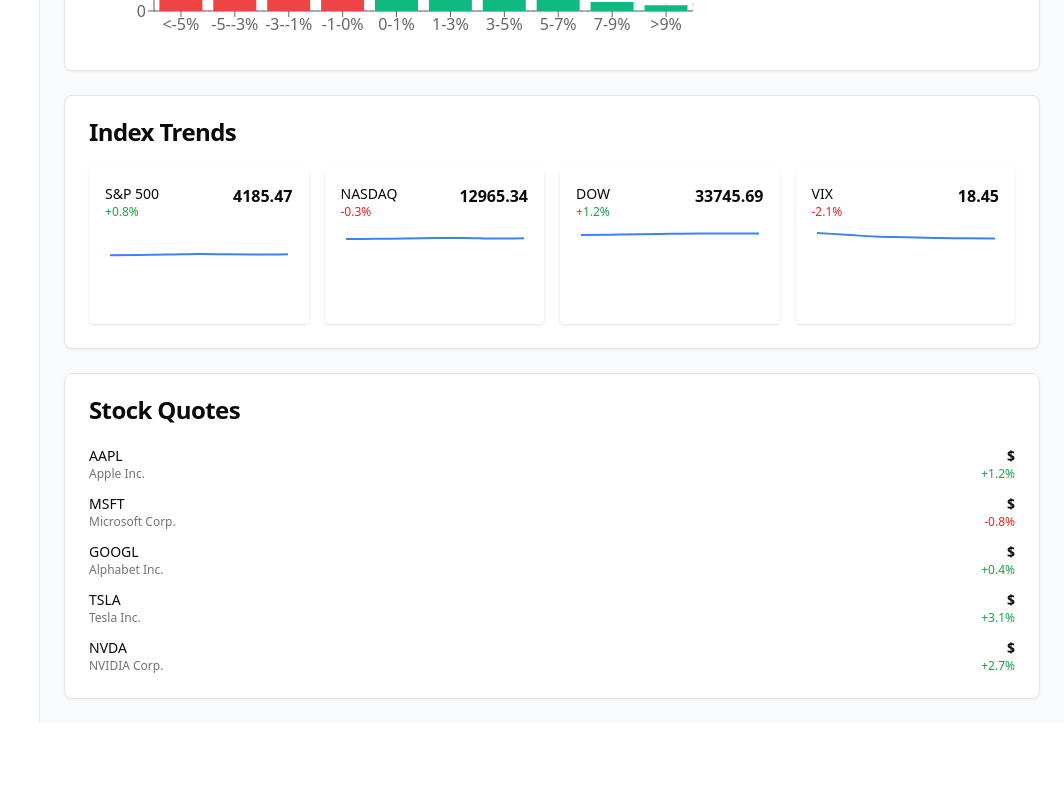
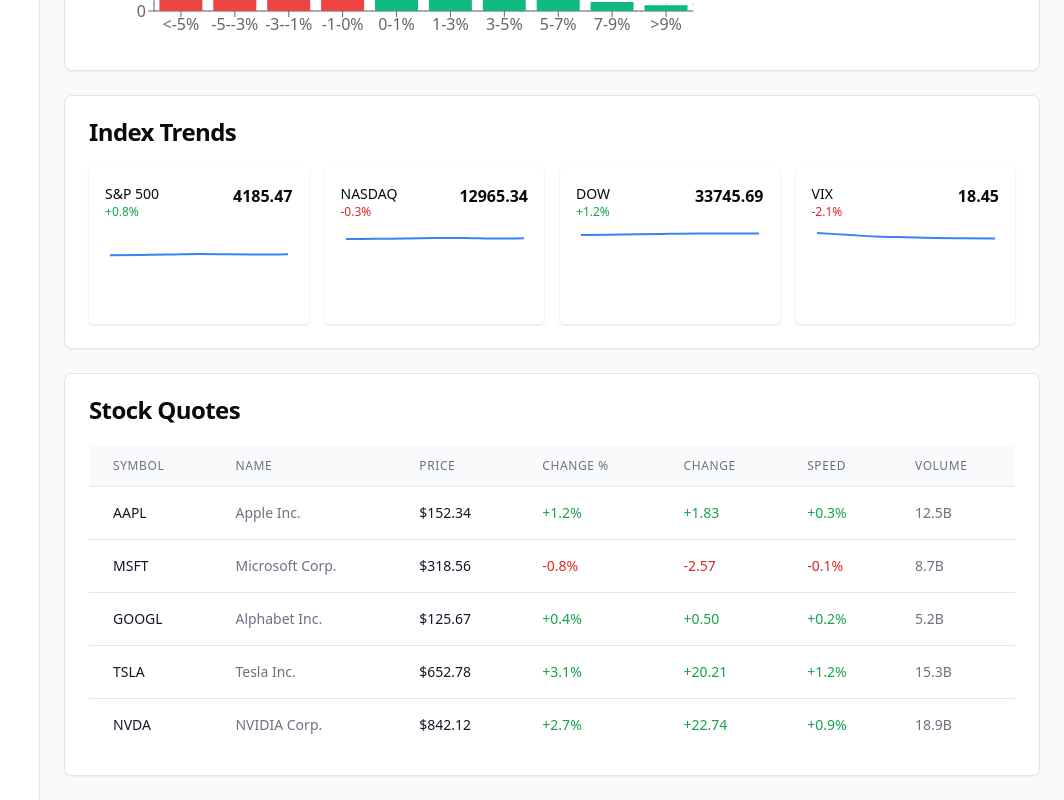
Before and after one commit to hyxONick/hsbc-training-frontend, a React (Vite) app: page /market-information in a window 1280 px wide. Shown: the part 468-1268 px from the top of the page, without its empty margins (216-1280 px from the left). Before the commit the page ends 1191 px from the top, so only its background shows below. Built offline with nearby package versions, Linux system fonts and the light colour scheme; sample sign-in values are in the browser's storage.

Commit message:
add sheet to marketinformation page

```diff
--- a/src/constants/marketInformationData.js
+++ b/src/constants/marketInformationData.js
@@ -49,11 +49,51 @@
 
 // 个股行情
 export const stockQuotes = [
-  { symbol: 'AAPL', name: 'Apple Inc.', value: 152.34, change: 1.2 },
-  { symbol: 'MSFT', name: 'Microsoft Corp.', value: 318.56, change: -0.8 },
-  { symbol: 'GOOGL', name: 'Alphabet Inc.', value: 125.67, change: 0.4 },
-  { symbol: 'TSLA', name: 'Tesla Inc.', value: 652.78, change: 3.1 },
-  { symbol: 'NVDA', name: 'NVIDIA Corp.', value: 842.12, change: 2.7 },
+  {
+    symbol: 'AAPL',
+    name: 'Apple Inc.',
+    price: 152.34,
+    change: 1.2,
+    changeAmount: 1.83,
+    speed: 0.3,
+    volume: '12.5B'
+  },
+  {
+    symbol: 'MSFT',
+    name: 'Microsoft Corp.',
+    price: 318.56,
+    change: -0.8,
+    changeAmount: -2.57,
+    speed: -0.1,
+    volume: '8.7B'
+  },
+  {
+    symbol: 'GOOGL',
+    name: 'Alphabet Inc.',
+    price: 125.67,
+    change: 0.4,
+    changeAmount: 0.50,
+    speed: 0.2,
+    volume: '5.2B'
+  },
+  {
+    symbol: 'TSLA',
+    name: 'Tesla Inc.',
+    price: 652.78,
+    change: 3.1,
+    changeAmount: 20.21,
+    speed: 1.2,
+    volume: '15.3B'
+  },
+  {
+    symbol: 'NVDA',
+    name: 'NVIDIA Corp.',
+    price: 842.12,
+    change: 2.7,
+    changeAmount: 22.74,
+    speed: 0.9,
+    volume: '18.9B'
+  },
 ]
 
 export const marketRating = {
--- a/src/pages/MarketInformation.jsx
+++ b/src/pages/MarketInformation.jsx
@@ -179,22 +179,44 @@
 
             {/* Stock Highlights */}
             <Card>
-              <CardHeader><CardTitle>Stock Quotes</CardTitle></CardHeader>
-              <CardContent className="space-y-3">
-                {stockQuotes.map((stock, i) => (
-                  <div key={i} className="flex justify-between items-center">
-                    <div>
-                      <p className="font-medium text-sm">{stock.symbol}</p>
-                      <p className="text-xs text-muted-foreground">{stock.name}</p>
-                    </div>
-                    <div className="text-right">
-                      <p className="text-sm font-semibold">${stock.price}</p>
-                      <p className={`text-xs ${stock.change >= 0 ? 'text-green-600' : 'text-red-600'}`}>
-                        {stock.change >= 0 ? '+' : ''}{stock.change}%
-                      </p>
-                    </div>
-                  </div>
-                ))}
+              <CardHeader>
+                <CardTitle>Stock Quotes</CardTitle>
+              </CardHeader>
+              <CardContent>
+                <div className="overflow-x-auto">
+                  <table className="min-w-full divide-y divide-gray-200">
+                    <thead className="bg-gray-50">
+                      <tr>
+                        <th scope="col" className="px-6 py-3 text-left text-xs font-medium text-gray-500 uppercase tracking-wider">Symbol</th>
+                        <th scope="col" className="px-6 py-3 text-left text-xs font-medium text-gray-500 uppercase tracking-wider">Name</th>
+                        <th scope="col" className="px-6 py-3 text-left text-xs font-medium text-gray-500 uppercase tracking-wider">Price</th>
+                        <th scope="col" className="px-6 py-3 text-left text-xs font-medium text-gray-500 uppercase tracking-wider">Change %</th>
+                        <th scope="col" className="px-6 py-3 text-left text-xs font-medium text-gray-500 uppercase tracking-wider">Change</th>
+                        <th scope="col" className="px-6 py-3 text-left text-xs font-medium text-gray-500 uppercase tracking-wider">Speed</th>
+                        <th scope="col" className="px-6 py-3 text-left text-xs font-medium text-gray-500 uppercase tracking-wider">Volume</th>
+                      </tr>
+                    </thead>
+                    <tbody className="bg-white divide-y divide-gray-200">
+                      {stockQuotes.map((stock, i) => (
+                        <tr key={i} className="hover:bg-gray-50">
+                          <td className="px-6 py-4 whitespace-nowrap text-sm font-medium text-gray-900">{stock.symbol}</td>
+                          <td className="px-6 py-4 whitespace-nowrap text-sm text-gray-500">{stock.name}</td>
+                          <td className="px-6 py-4 whitespace-nowrap text-sm text-gray-900">${stock.price.toFixed(2)}</td>
+                          <td className={`px-6 py-4 whitespace-nowrap text-sm ${stock.change >= 0 ? 'text-green-600' : 'text-red-600'}`}>
+                            {stock.change >= 0 ? '+' : ''}{stock.change}%
+                          </td>
+                          <td className={`px-6 py-4 whitespace-nowrap text-sm ${stock.changeAmount >= 0 ? 'text-green-600' : 'text-red-600'}`}>
+                            {stock.changeAmount >= 0 ? '+' : ''}{stock.changeAmount.toFixed(2)}
+                          </td>
+                          <td className={`px-6 py-4 whitespace-nowrap text-sm ${stock.speed >= 0 ? 'text-green-600' : 'text-red-600'}`}>
+                            {stock.speed >= 0 ? '+' : ''}{stock.speed}%
+                          </td>
+                          <td className="px-6 py-4 whitespace-nowrap text-sm text-gray-500">{stock.volume}</td>
+                        </tr>
+                      ))}
+                    </tbody>
+                  </table>
+                </div>
               </CardContent>
             </Card>
           </div>
```
